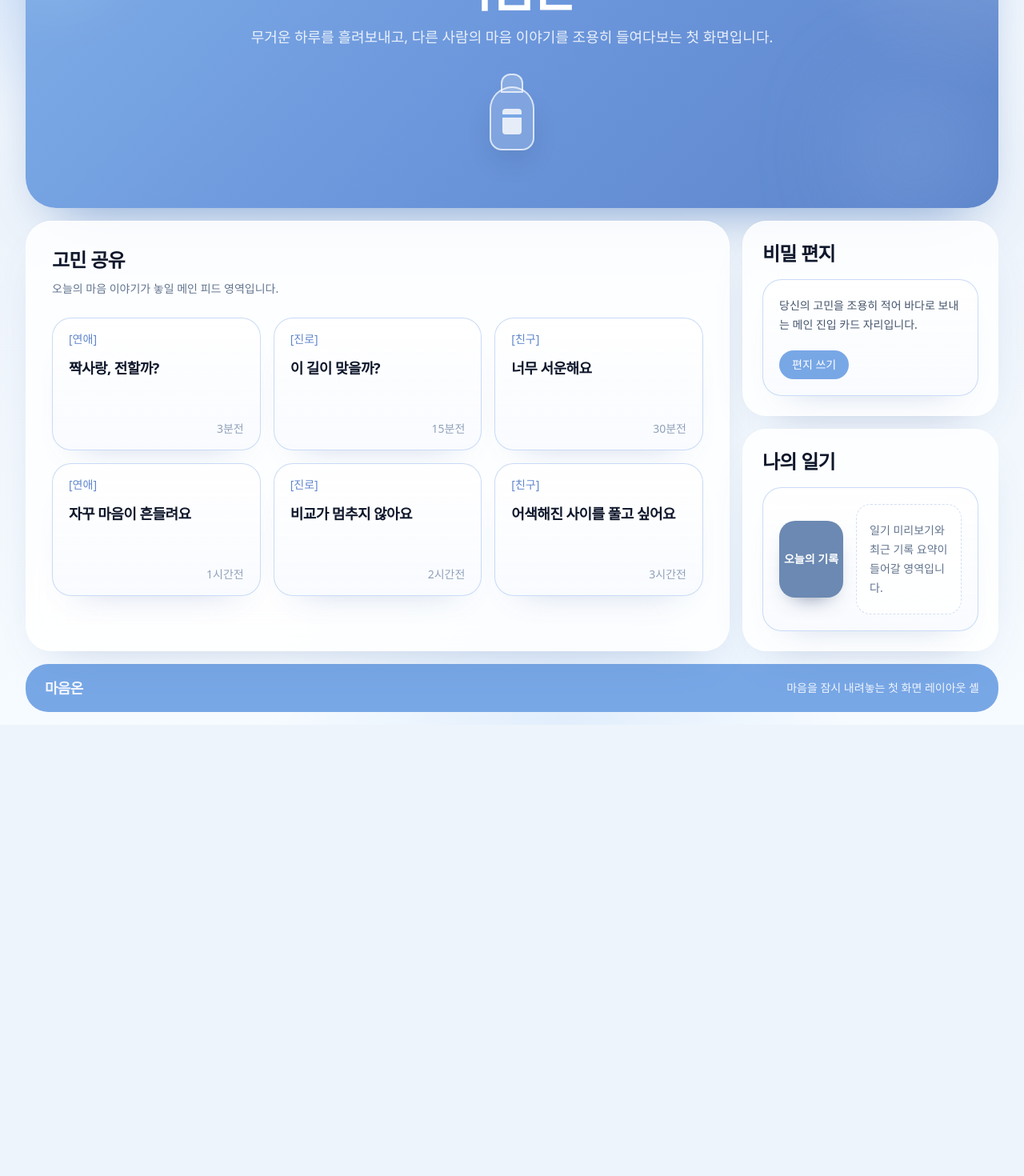
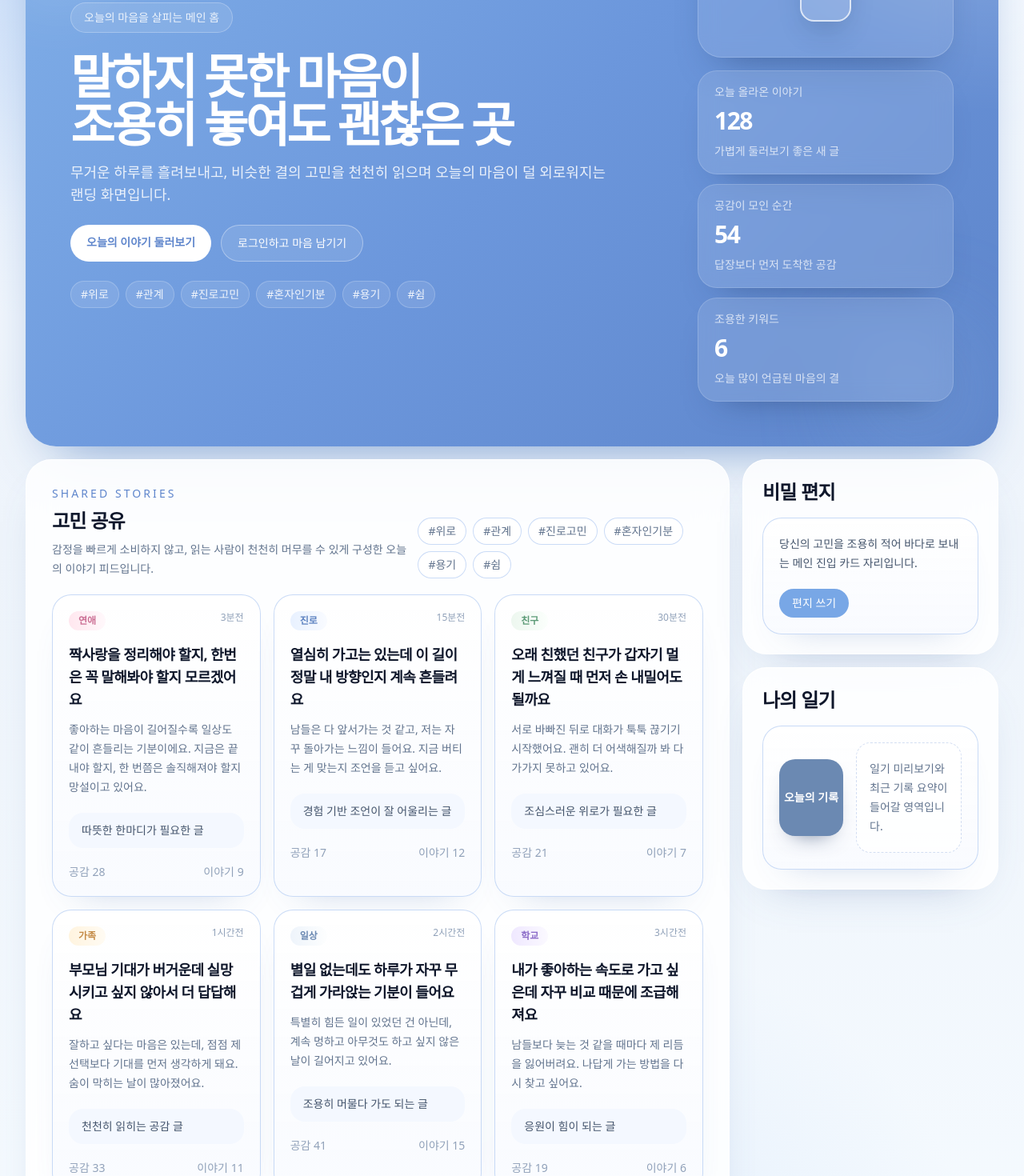
Before and after one commit to prgrms-be-devcourse/NBE8-10-final-Team05, a Next.js app in the folder front/: page / in a window 1280 px wide. Shown: the part 300-1770 px from the top of the page at 80% size. Before the commit the page ends 1206 px from the top, so only its background shows below. Built offline with nearby package versions, Linux system fonts and the light colour scheme; no server answers.

Commit message:
feat(front):#56 메인 홈의 히어로와 고민 공유 영역을 실제 랜딩 페이지 형태로 구체화

```diff
--- a/front/src/app/page.tsx
+++ b/front/src/app/page.tsx
@@ -1,22 +1,130 @@
 import Link from "next/link";
 
-const storyShellItems = [
-  { category: "연애", title: "짝사랑, 전할까?", age: "3분전" },
-  { category: "진로", title: "이 길이 맞을까?", age: "15분전" },
-  { category: "친구", title: "너무 서운해요", age: "30분전" },
-  { category: "연애", title: "자꾸 마음이 흔들려요", age: "1시간전" },
-  { category: "진로", title: "비교가 멈추지 않아요", age: "2시간전" },
-  { category: "친구", title: "어색해진 사이를 풀고 싶어요", age: "3시간전" },
+type StoryItem = {
+  category: string;
+  title: string;
+  excerpt: string;
+  age: string;
+  empathyLabel: string;
+  reactions: number;
+  comments: number;
+  accentClassName: string;
+};
+
+const heroSignals = [
+  { label: "오늘 올라온 이야기", value: "128", note: "가볍게 둘러보기 좋은 새 글" },
+  { label: "공감이 모인 순간", value: "54", note: "답장보다 먼저 도착한 공감" },
+  { label: "조용한 키워드", value: "6", note: "오늘 많이 언급된 마음의 결" },
+];
+
+const storyTopics = ["#위로", "#관계", "#진로고민", "#혼자인기분", "#용기", "#쉼"];
+
+const storyFeedItems: StoryItem[] = [
+  {
+    category: "연애",
+    title: "짝사랑을 정리해야 할지, 한번은 꼭 말해봐야 할지 모르겠어요",
+    excerpt:
+      "좋아하는 마음이 길어질수록 일상도 같이 흔들리는 기분이에요. 지금은 끝내야 할지, 한 번쯤은 솔직해져야 할지 망설이고 있어요.",
+    age: "3분전",
+    empathyLabel: "따뜻한 한마디가 필요한 글",
+    reactions: 28,
+    comments: 9,
+    accentClassName: "from-[#ffe7ef] to-[#fff8fb] text-[#cb6f94]",
+  },
+  {
+    category: "진로",
+    title: "열심히 가고는 있는데 이 길이 정말 내 방향인지 계속 흔들려요",
+    excerpt:
+      "남들은 다 앞서가는 것 같고, 저는 자꾸 돌아가는 느낌이 들어요. 지금 버티는 게 맞는지 조언을 듣고 싶어요.",
+    age: "15분전",
+    empathyLabel: "경험 기반 조언이 잘 어울리는 글",
+    reactions: 17,
+    comments: 12,
+    accentClassName: "from-[#e8f1ff] to-[#f9fbff] text-[#5e83c1]",
+  },
+  {
+    category: "친구",
+    title: "오래 친했던 친구가 갑자기 멀게 느껴질 때 먼저 손 내밀어도 될까요",
+    excerpt:
+      "서로 바빠진 뒤로 대화가 툭툭 끊기기 시작했어요. 괜히 더 어색해질까 봐 다가가지 못하고 있어요.",
+    age: "30분전",
+    empathyLabel: "조심스러운 위로가 필요한 글",
+    reactions: 21,
+    comments: 7,
+    accentClassName: "from-[#edf7ef] to-[#fbfffc] text-[#5b9a76]",
+  },
+  {
+    category: "가족",
+    title: "부모님 기대가 버거운데 실망시키고 싶지 않아서 더 답답해요",
+    excerpt:
+      "잘하고 싶다는 마음은 있는데, 점점 제 선택보다 기대를 먼저 생각하게 돼요. 숨이 막히는 날이 많아졌어요.",
+    age: "1시간전",
+    empathyLabel: "천천히 읽히는 공감 글",
+    reactions: 33,
+    comments: 11,
+    accentClassName: "from-[#fff4df] to-[#fffbf3] text-[#c48a45]",
+  },
+  {
+    category: "일상",
+    title: "별일 없는데도 하루가 자꾸 무겁게 가라앉는 기분이 들어요",
+    excerpt:
+      "특별히 힘든 일이 있었던 건 아닌데, 계속 멍하고 아무것도 하고 싶지 않은 날이 길어지고 있어요.",
+    age: "2시간전",
+    empathyLabel: "조용히 머물다 가도 되는 글",
+    reactions: 41,
+    comments: 15,
+    accentClassName: "from-[#eef4fb] to-[#fdfefe] text-[#6b89b2]",
+  },
+  {
+    category: "학교",
+    title: "내가 좋아하는 속도로 가고 싶은데 자꾸 비교 때문에 조급해져요",
+    excerpt:
+      "남들보다 늦는 것 같을 때마다 제 리듬을 잃어버려요. 나답게 가는 방법을 다시 찾고 싶어요.",
+    age: "3시간전",
+    empathyLabel: "응원이 힘이 되는 글",
+    reactions: 19,
+    comments: 6,
+    accentClassName: "from-[#efe8ff] to-[#fbf9ff] text-[#8a6ac7]",
+  },
 ];
 
 function BottleSymbol() {
   return (
-    <div className="relative h-28 w-20">
-      <div className="absolute left-1/2 top-0 h-6 w-7 -translate-x-1/2 rounded-t-xl border-2 border-white/70 bg-white/20" />
-      <div className="absolute left-1/2 top-4 h-20 w-14 -translate-x-1/2 rounded-[1.8rem_1.8rem_1rem_1rem] border-2 border-white/70 bg-white/15 shadow-[0_18px_40px_-18px_rgba(13,37,67,0.45)]" />
-      <div className="absolute left-1/2 top-11 h-8 w-6 -translate-x-1/2 rounded-sm bg-white/80" />
-      <div className="absolute left-1/2 top-[3.2rem] h-1 w-6 -translate-x-1/2 bg-[#78a7e6]" />
+    <div className="relative h-32 w-24">
+      <div className="absolute left-1/2 top-0 h-7 w-8 -translate-x-1/2 rounded-t-xl border-2 border-white/70 bg-white/20" />
+      <div className="absolute left-1/2 top-4 h-24 w-16 -translate-x-1/2 rounded-[2rem_2rem_1.1rem_1.1rem] border-2 border-white/70 bg-white/15 shadow-[0_18px_40px_-18px_rgba(13,37,67,0.45)]" />
+      <div className="absolute left-1/2 top-12 h-9 w-7 -translate-x-1/2 rounded-sm bg-white/85" />
+      <div className="absolute left-1/2 top-[3.65rem] h-1 w-7 -translate-x-1/2 bg-[#78a7e6]" />
     </div>
+  );
+}
+
+function StoryCard({ item }: { item: StoryItem }) {
+  return (
+    <article className="home-card group rounded-[24px] px-5 py-5 transition-transform duration-200 hover:-translate-y-1">
+      <div className="flex items-start justify-between gap-3">
+        <div
+          className={`rounded-full bg-gradient-to-r px-3 py-1 text-xs font-semibold ${item.accentClassName}`}
+        >
+          {item.category}
+        </div>
+        <span className="text-xs font-medium text-slate-400">{item.age}</span>
+      </div>
+
+      <h3 className="mt-4 text-lg font-semibold leading-7 tracking-[-0.03em] text-slate-900">
+        {item.title}
+      </h3>
+      <p className="mt-3 text-sm leading-6 text-slate-500">{item.excerpt}</p>
+
+      <div className="mt-5 rounded-[18px] bg-[#f4f8ff] px-4 py-3 text-sm font-medium text-slate-600">
+        {item.empathyLabel}
+      </div>
+
+      <div className="mt-5 flex items-center justify-between text-sm text-slate-400">
+        <span>공감 {item.reactions}</span>
+        <span>이야기 {item.comments}</span>
+      </div>
+    </article>
   );
 }
 
@@ -71,20 +179,74 @@ export default function Home() {
           <section className="home-hero relative overflow-hidden rounded-[38px] px-6 py-10 text-white sm:px-10 lg:px-14 lg:py-14">
             <div className="pointer-events-none absolute -left-8 top-8 h-28 w-28 rounded-full bg-white/12 blur-2xl sm:h-36 sm:w-36" />
             <div className="pointer-events-none absolute bottom-0 right-8 h-36 w-36 rounded-full bg-[#9dc2f2]/30 blur-3xl" />
-            <div className="relative flex flex-col items-center gap-8 text-center">
+
+            <div className="relative grid gap-8 lg:grid-cols-[minmax(0,1.25fr)_320px] lg:items-center">
+              <div className="flex flex-col items-start gap-6 text-left">
                 <div className="rounded-full border border-white/25 bg-white/10 px-4 py-2 text-sm font-medium text-white/85">
                   오늘의 마음을 살피는 메인 홈
                 </div>
+
                 <div className="space-y-4">
-                <h1 className="text-5xl font-semibold tracking-[-0.06em] sm:text-6xl">
-                  마음온
+                  <h1 className="text-4xl font-semibold tracking-[-0.06em] sm:text-5xl lg:text-6xl">
+                    말하지 못한 마음이
+                    <br />
+                    조용히 놓여도 괜찮은 곳
                   </h1>
-                <p className="mx-auto max-w-2xl text-base leading-7 text-white/85 sm:text-lg">
-                  무거운 하루를 흘려보내고, 다른 사람의 마음 이야기를 조용히
-                  들여다보는 첫 화면입니다.
+                  <p className="max-w-2xl text-base leading-7 text-white/85 sm:text-lg">
+                    무거운 하루를 흘려보내고, 비슷한 결의 고민을 천천히 읽으며
+                    오늘의 마음이 덜 외로워지는 랜딩 화면입니다.
                   </p>
                 </div>
+
+                <div className="flex flex-wrap gap-3">
+                  <Link
+                    href="#stories"
+                    className="rounded-full bg-white px-5 py-3 text-sm font-semibold text-[#5f86cc] transition hover:bg-[#f2f7ff]"
+                  >
+                    오늘의 이야기 둘러보기
+                  </Link>
+                  <Link
+                    href="/login"
+                    className="rounded-full border border-white/35 bg-white/10 px-5 py-3 text-sm font-medium text-white transition hover:bg-white/16"
+                  >
+                    로그인하고 마음 남기기
+                  </Link>
+                </div>
+
+                <div className="flex flex-wrap gap-2">
+                  {storyTopics.map((topic) => (
+                    <span
+                      key={topic}
+                      className="rounded-full border border-white/20 bg-white/10 px-3 py-1.5 text-sm text-white/88"
+                    >
+                      {topic}
+                    </span>
+                  ))}
+                </div>
+              </div>
+
+              <div className="space-y-4">
+                <div className="flex items-center justify-center rounded-[30px] border border-white/18 bg-white/10 px-6 py-7 shadow-[0_24px_48px_-28px_rgba(24,46,87,0.55)] backdrop-blur-md">
                   <BottleSymbol />
+                </div>
+
+                <div className="grid gap-3 sm:grid-cols-3 lg:grid-cols-1">
+                  {heroSignals.map((signal) => (
+                    <div
+                      key={signal.label}
+                      className="rounded-[24px] border border-white/16 bg-white/12 px-5 py-4 shadow-[0_22px_44px_-30px_rgba(24,46,87,0.55)] backdrop-blur-md"
+                    >
+                      <p className="text-sm text-white/72">{signal.label}</p>
+                      <p className="mt-2 text-3xl font-semibold tracking-[-0.05em] text-white">
+                        {signal.value}
+                      </p>
+                      <p className="mt-2 text-sm leading-6 text-white/72">
+                        {signal.note}
+                      </p>
+                    </div>
+                  ))}
+                </div>
+              </div>
             </div>
           </section>
 
@@ -93,32 +255,56 @@ export default function Home() {
               id="stories"
               className="home-panel rounded-[32px] p-6 sm:p-8"
             >
+              <div className="flex flex-col gap-5">
+                <div className="flex flex-col gap-3 lg:flex-row lg:items-end lg:justify-between">
                   <div className="flex flex-col gap-2">
+                    <span className="text-sm font-medium uppercase tracking-[0.22em] text-[var(--brand-deep)]">
+                      Shared Stories
+                    </span>
                     <h2 className="text-2xl font-semibold tracking-[-0.03em] text-slate-900">
                       고민 공유
                     </h2>
-                <p className="text-sm leading-6 text-slate-500">
-                  오늘의 마음 이야기가 놓일 메인 피드 영역입니다.
+                    <p className="max-w-2xl text-sm leading-6 text-slate-500">
+                      감정을 빠르게 소비하지 않고, 읽는 사람이 천천히 머무를 수
+                      있게 구성한 오늘의 이야기 피드입니다.
                     </p>
                   </div>
 
-              <div className="mt-6 grid gap-4 sm:grid-cols-2 xl:grid-cols-3">
-                {storyShellItems.map((item) => (
-                  <article
-                    key={`${item.category}-${item.title}`}
-                    className="home-card rounded-[24px] px-5 py-4"
+                  <div className="flex flex-wrap gap-2">
+                    {storyTopics.map((topic) => (
+                      <span
+                        key={topic}
+                        className="rounded-full border border-[var(--border-soft)] bg-white px-3 py-1.5 text-sm text-slate-500"
                       >
+                        {topic}
+                      </span>
+                    ))}
+                  </div>
+                </div>
+
+                <div className="grid gap-4 sm:grid-cols-2 xl:grid-cols-3">
+                  {storyFeedItems.map((item) => (
+                    <StoryCard key={`${item.category}-${item.title}`} item={item} />
+                  ))}
+                </div>
+
+                <div className="flex flex-col gap-3 rounded-[26px] bg-[#f5f8ff] px-5 py-5 sm:flex-row sm:items-center sm:justify-between">
+                  <div>
                     <p className="text-sm font-medium text-[var(--brand-deep)]">
-                      [{item.category}]
+                      오늘의 피드 큐레이션
                     </p>
-                    <p className="mt-3 min-h-14 text-lg font-semibold leading-7 tracking-[-0.03em] text-slate-900">
-                      {item.title}
+                    <p className="mt-1 text-sm leading-6 text-slate-500">
+                      지금은 실제 API 연결 전 단계라 대표 고민 카드와 읽기 흐름을
+                      먼저 고정해 두었습니다.
                     </p>
-                    <p className="mt-6 text-right text-sm text-slate-400">
-                      {item.age}
-                    </p>
-                  </article>
-                ))}
+                  </div>
+                  <Link
+                    href="#"
+                    className="rounded-full bg-white px-4 py-2 text-sm font-medium text-slate-700 shadow-[0_18px_32px_-28px_rgba(73,105,160,0.55)]"
+                  >
+                    더 많은 이야기 보기
+                  </Link>
+                </div>
               </div>
             </section>
 
```
Lines whose indentation alone changed are shown as unchanged.
